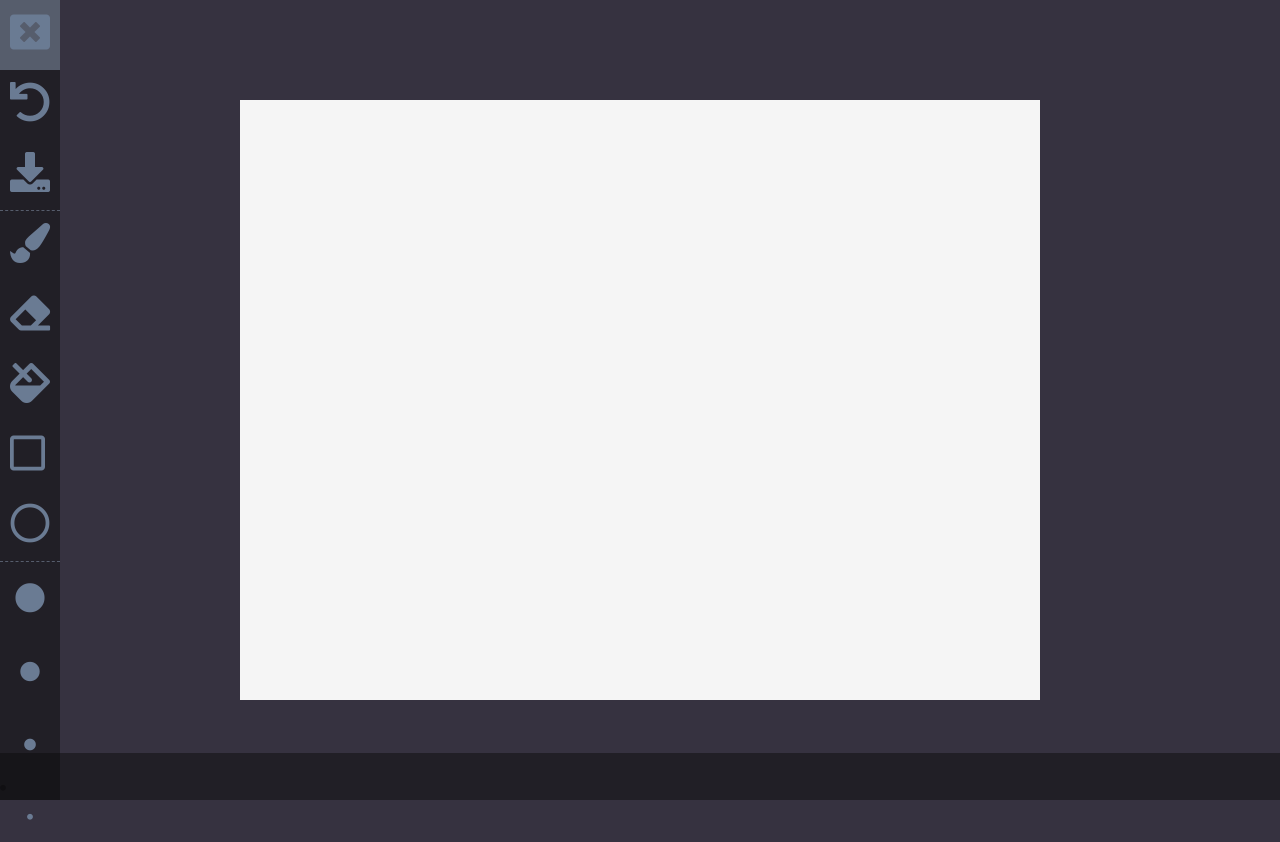
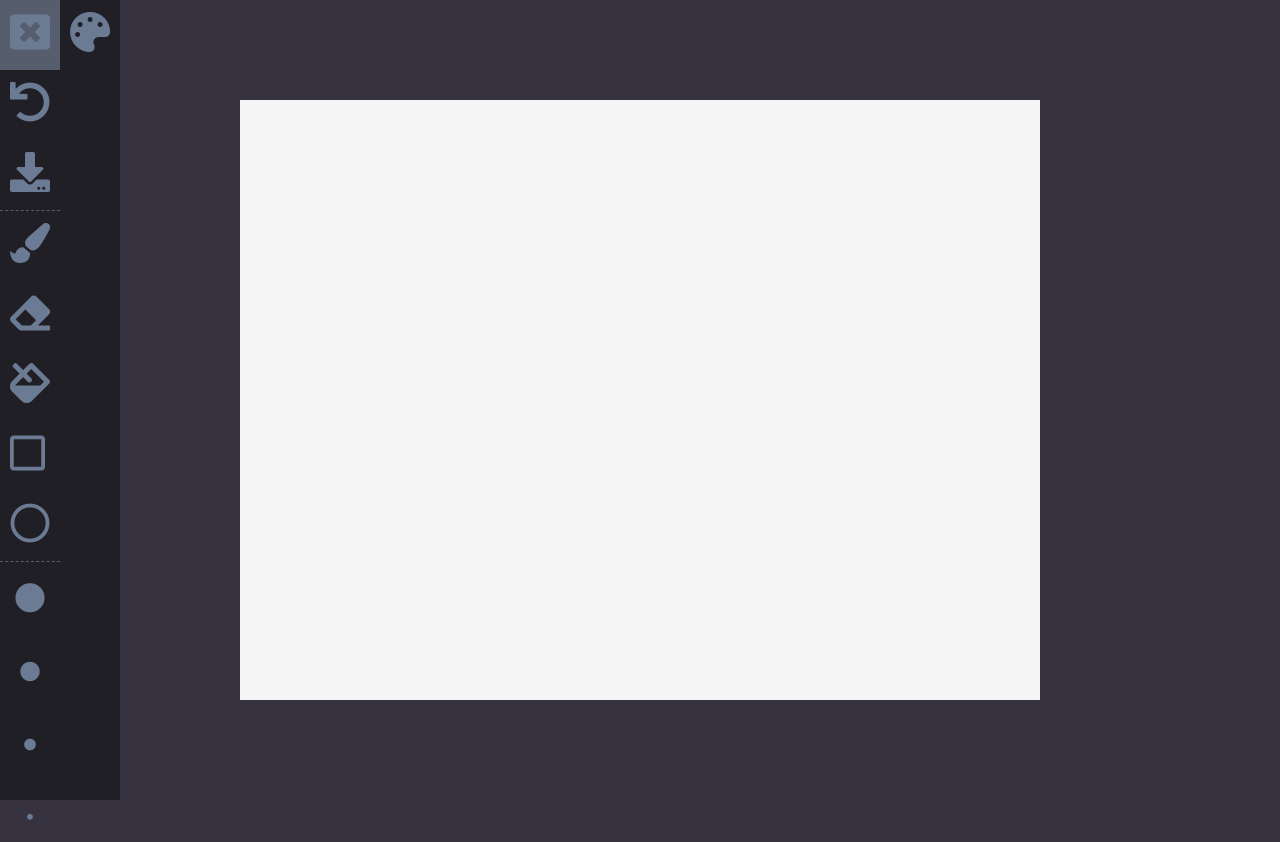
Before and after one commit to justynaataman/paint-app, a plain HTML site: page index.html in a window 1280 px wide. Drawn offline with Linux system fonts and the light colour scheme.

Commit message:
i dont want to mess up

```diff
--- a/css/style.css
+++ b/css/style.css
@@ -12,7 +12,7 @@ body{
     font-size: 40px;
 
 }
-
+/*
 a{
     outline: 0;
     position: relative;
@@ -21,7 +21,7 @@ a{
 
 
 }
-
+*/
 .inner:hover{
     background-color: lightslategray;
     cursor: crosshair;
@@ -69,26 +69,16 @@ a{
     left:0;
     bottom: 0;
 }
-/*
-#whole{
-    height: 100vh;
-    width: 60px;
-    left:60px;
-    top:0;
-    background-color: #0D0D0D;
 
 
-}
-*/
-
 .r{
-    width: 100vw;
+    height: 100vh;
     position:absolute;
     background-color: #0D0D0D;
     font-size:40px;
     opacity: 0.5;
-    bottom: 0;
-    left:0;
+    top: 0;
+    left: 60px;
     /*
     width: 60px;
     height: 60px;
@@ -113,3 +103,14 @@ a{
     background-color: whitesmoke;
 
 }
+/*
+#whole{
+    height: 100vh;
+    width: 60px;
+    left:60px;
+    top:0;
+    background-color: #0D0D0D;
+
+
+}
+*/
--- a/index.html
+++ b/index.html
@@ -57,8 +57,10 @@
     <canvas id = "canvas" width = "800" height = "600"></canvas>
 
     <div class = "toolbox r">
+        <div class = "group commands">
         <div class = "item" data-line-width="4" title="Fill">
-            <i class="fas fa-circle" style="font-size:6px"></i>
+            <i class="fas fa-palette inner"></i>
+        </div>
         </div>
        <!-- <div class = "item" data-line-width="4" title="Fill">
         <a href="/" onClick="op('whole'); return false;">
```
